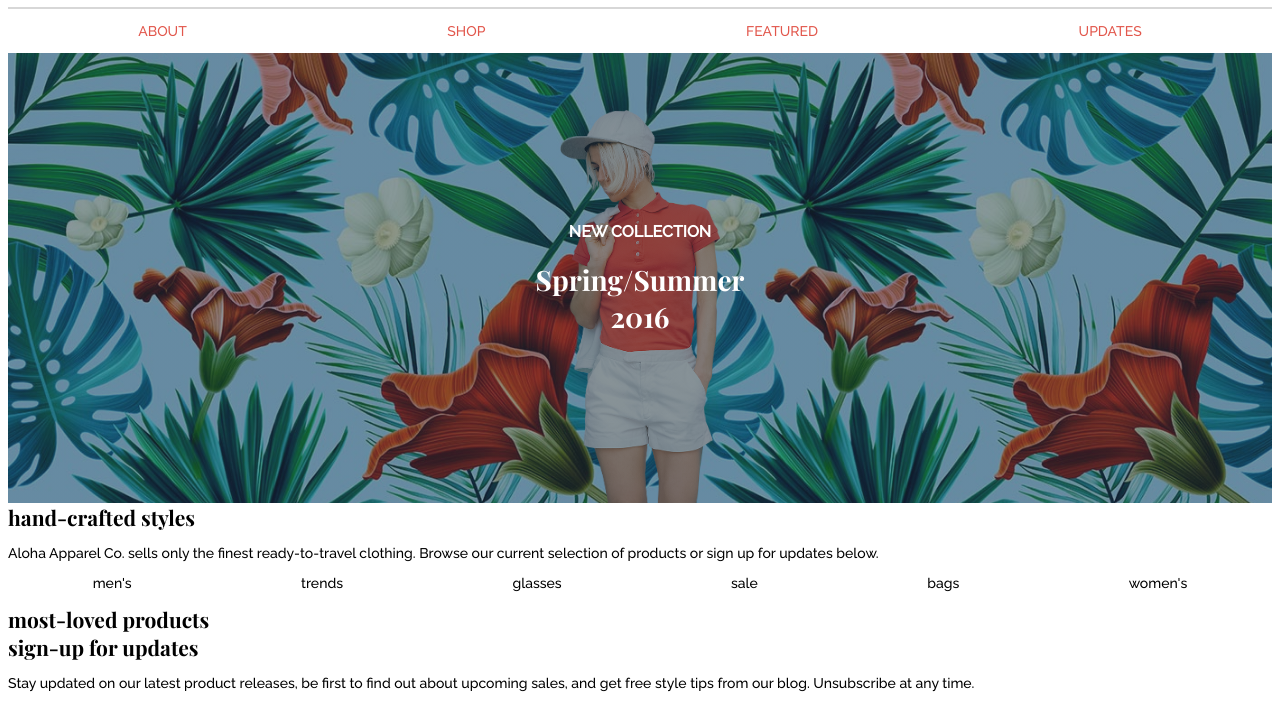
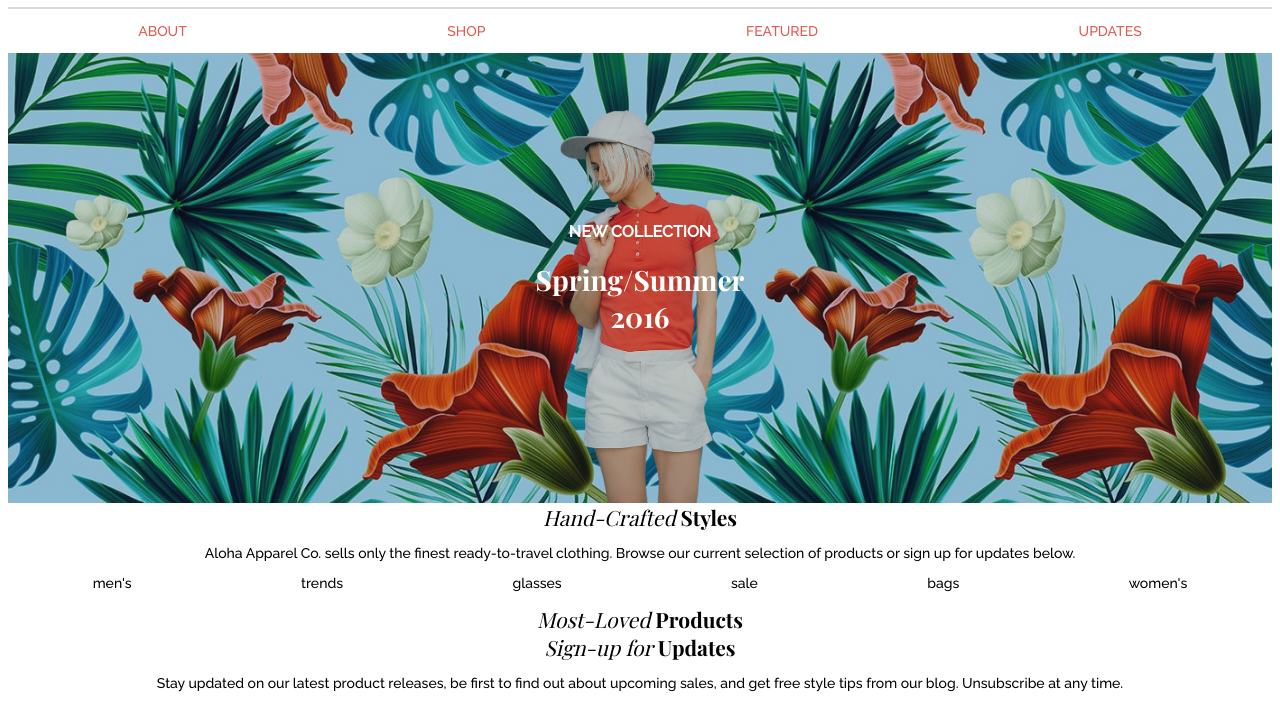
Before and after one commit to zxcvanikabnm/aloha, a plain HTML site: page index.html in a window 1280 px wide. Shown: the part 71-773 px from the top of the page. Drawn offline with nearby package versions, Linux system fonts and the light colour scheme; a web font is replaced by a local one.

Commit message:
fixed styling for h2

```diff
--- a/index.html
+++ b/index.html
@@ -45,7 +45,7 @@
             <h1>2016</h1>
         </div>
         <div id="about">
-            <h2>hand-crafted <span>styles</span></h2>
+            <h2><em>Hand-Crafted</em> <strong>Styles</strong></h2>
             <p>Aloha Apparel Co. sells only the finest ready-to-travel clothing. Browse our current selection of products or sign up for updates below.</p>
         </div>
     </main>
@@ -62,7 +62,7 @@
     </section>
 
     <section id="featured">
-        <h2>most-loved <span>products</span></h2>
+        <h2><em>Most-Loved</em> <strong>Products</strong></h2>
 
         <!-- <ul>
             <li>
@@ -117,7 +117,7 @@
     </section>
 
     <section id="updates">
-        <h2>sign-up for <span>updates</span></h2>
+        <h2><em>Sign-up for</em> <strong>Updates</strong></h2>
         <p>Stay updated on our latest product releases, be first to find out about upcoming sales, and get free style tips from our blog. Unsubscribe at any time.</p>
 
         <button>subscribe</button>
--- a/styles/style.scss
+++ b/styles/style.scss
@@ -51,6 +51,7 @@ h1,
 h2,
 h3 {
   margin: 0;
+  text-align: center;
 }
 
 h1,
@@ -67,7 +68,7 @@ h3 {
 
 .banner {
   height: 450px;
-  background: linear-gradient(rgba(31, 50, 70, 0.5)),
+  background: linear-gradient(rgba(31, 50, 70, 0.25)),
     url(./../assets/images/banner-girl.png),
     url(./../assets/images/flower-bkgd.jpg);
   background-repeat: no-repeat, no-repeat;
@@ -79,3 +80,16 @@ h3 {
   align-items: center;
   color: #ffffff;
 }
+
+div,
+section {
+  // display: flex;
+  // flex-direction: row;
+  // justify-content: center;
+  // align-items: center;
+  text-align: center;
+}
+
+em {
+  font-weight: 400;
+}
```
Also changed, not shown: styles/style.css, 3 other files.
